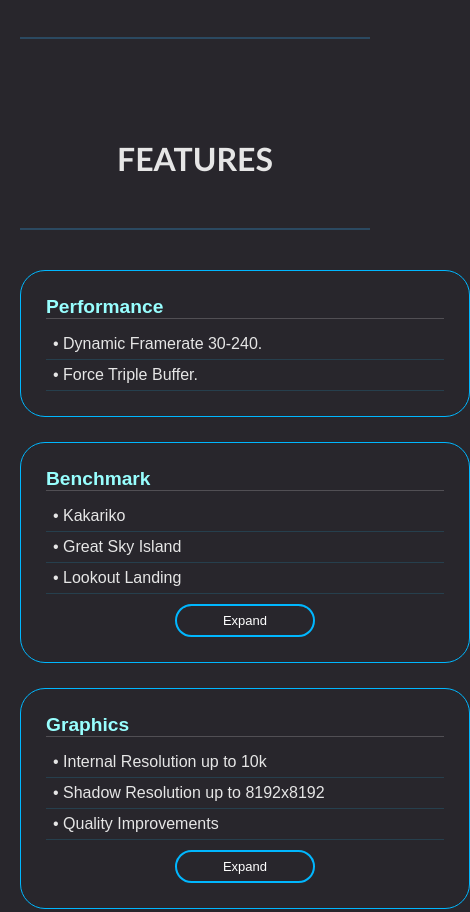
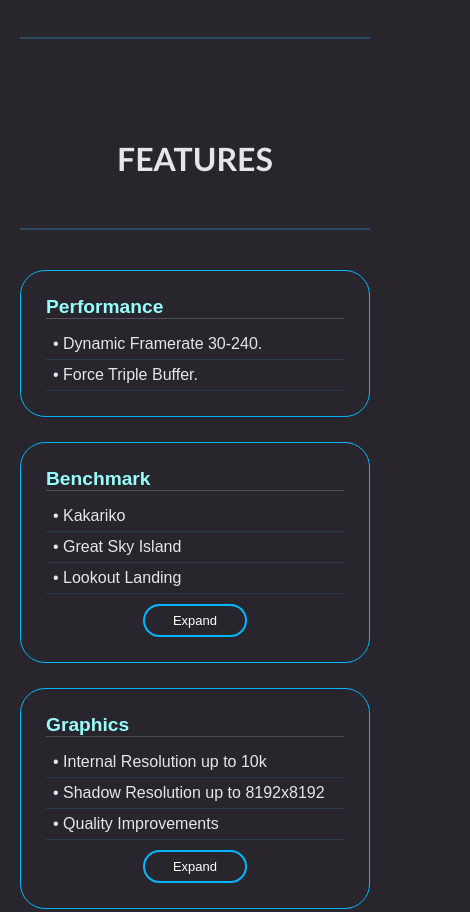
Before and after one commit to MaxLastBreath/OptimizerWeb, a plain HTML site: page Games/Tears-Of-The-Kingdom/index.html in a window 390 px wide. Shown: the part 917-1829 px from the top of the page, 470 px wide, since content can reach past the window. Drawn offline with Linux system fonts and the light colour scheme.

Commit message:
Fix responsive style

```diff
--- a/css/subpage.css
+++ b/css/subpage.css
@@ -139,6 +139,6 @@
 
 @media (max-width: 450px) {
     .option-box{
-        width: 350;
+        width: 100%;
     }
 }
```
